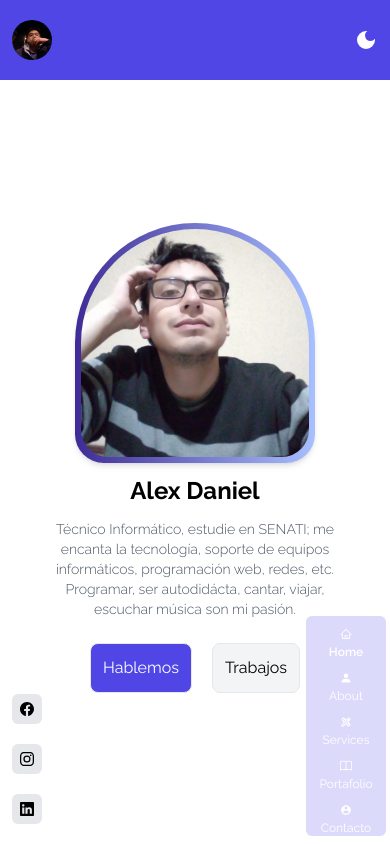
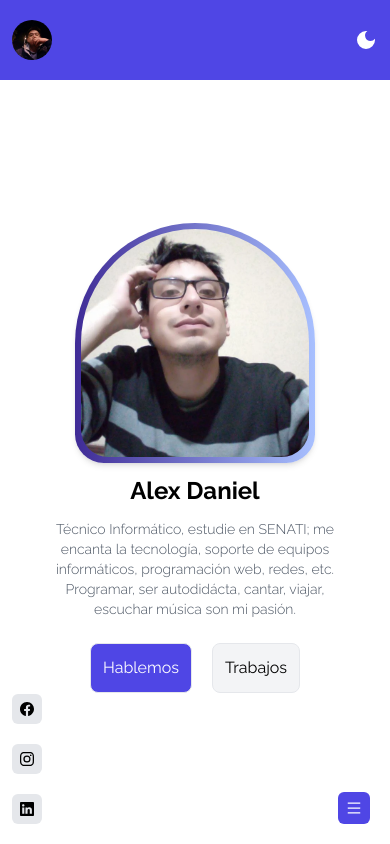
Before and after one commit to PandavionxD/web-site-v2, a React (Vite) app: page / in a window 390 px wide. Built offline with nearby package versions, Linux system fonts and the light colour scheme.

Commit message:
Agregando url en HomePage

```diff
--- a/src/components/FloatingNavbar.jsx
+++ b/src/components/FloatingNavbar.jsx
@@ -1,48 +1,33 @@
-import { AiFillUpSquare, AiOutlineHome } from "react-icons/ai";
-import { BsFillPersonFill } from "react-icons/bs";
-import { MdOutlineDesignServices } from "react-icons/md";
-import { BsBook } from "react-icons/bs";
-import { IoMdContact } from "react-icons/io";
 import { NavLink } from "react-router-dom";
+import { data } from "./data";
+import { useState } from "react";
+import {AiOutlineMenu} from 'react-icons/ai'
+
 
 export const FloatingNavbar = () => {
+  const [hidden, sethidden] = useState(false);
 
   return (
-    <div className="md:hidden p-3 pb-0 opacity-20 hover:opacity-100 fixed rounded-md  bg-indigo-600 w-20 dark:bg-purple-600 flex flex-col gap-3 z-10 bottom-2 justify-center right-1  transition-all duration-700 ">
-      <div  >
-        <NavLink to='/'className='flex flex-col items-center gap-1 text-xs overflow-hidden hover:translate-x-2 transition-all duration-300  ' >
-          <AiOutlineHome className="text-white"  />
-          <span  className="text-white" >Home</span>
-        </NavLink>
-      </div>
-      <div>
-        <NavLink  to='/about' className='flex flex-col items-center  gap-1 text-xs
-        overflow-hidden hover:translate-x-2 transition-all duration-300 '>
-          <BsFillPersonFill  className="text-white"/>
-          <span className="text-white">About</span>
-        </NavLink>
-      </div>
-      <div>
-        <NavLink  to='/services' className='flex flex-col items-center gap-1 text-xs
-        overflow-hidden hover:translate-x-2 transition-all duration-300  '>
-          <MdOutlineDesignServices className="text-white"/>
-          <span className="text-white">Services</span>
-        </NavLink>
-      </div>
-      <div>
-        <NavLink  to='/portfolio' className='flex flex-col items-center gap-1 text-xs
-        overflow-hidden hover:translate-x-2 transition-all duration-300 '>
-          <BsBook className="text-white"/>
-          <span className="text-white" >Portafolio</span>
-        </NavLink>
-      </div>
-      <div>
-        <NavLink  to='/contact' className='flex flex-col items-center gap-1 text-xs
-        overflow-hidden hover:translate-x-2 transition-all duration-300 '>
-          <IoMdContact className="text-white" />
-          <span className="text-white" >Contacto</span>
-        </NavLink>
-      </div>
-    </div>
+    <>
+      <button onMouseOver={() => sethidden(!hidden)} className="md:hidden  flex bg-indigo-600
+       p-2 transition-all duration-700 rounded-md z-50 dark:bg-purple-600 text-white items-center absolute bottom-5 right-5  "  >
+      <AiOutlineMenu />
+      </button>
+      {hidden && (
+        <div className="md:hidden p-3 pb-0 opacity-20 hover:opacity-100 fixed rounded-md  bg-indigo-600 w-20 dark:bg-purple-600 flex flex-col gap-3 z-10 bottom-14 justify-center right-2  transition-all duration-700 ">
+          {data.map((item) => (
+            <div key={item.id}>
+              <NavLink
+                to={item.path}
+                className="flex flex-col items-center gap-1 text-xs overflow-hidden hover:translate-x-2 transition-all duration-300  "
+              >
+                <button className="text-white">{item.icons}</button>
+                <span className="text-white"> {item.title} </span>
+              </NavLink>
+            </div>
+          ))}
+        </div>
+      )}
+    </>
   );
 };
--- a/src/components/Navbar.jsx
+++ b/src/components/Navbar.jsx
@@ -9,7 +9,6 @@ import { useSnackbar } from "notistack";
 export const Navbar = () => {
   const { setDarkToggle, darkToggle } = useUserContext();
   const { enqueueSnackbar } = useSnackbar();
-  console.log(darkToggle)
 
   let darkValue = 'LigtMode'
   if(darkToggle === false) {
--- a/src/components/data.js
+++ /dev/null
@@ -1,27 +0,0 @@
-export const data = [
-  {
-    id: 1,
-    title: "Home",
-    path: "/",
-  },
-  {
-    id: 2,
-    title: "Acerca",
-    path: "/about",
-  },
-  {
-    id: 3,
-    title: "Servicios",
-    path: "/services",
-  },
-  {
-    id: 4,
-    title: "Portafolio",
-    path: "/portfolio",
-  },
-  {
-    id: 5,
-    title: "Contacto",
-    path: "/contact",
-  },
-];
--- /dev/null
+++ b/src/components/data.jsx
@@ -0,0 +1,38 @@
+import { AiOutlineHome } from "react-icons/ai";
+import { BsFillPersonFill } from "react-icons/bs";
+import { MdOutlineDesignServices } from "react-icons/md";
+import { BsBook } from "react-icons/bs";
+import { IoMdContact } from "react-icons/io";
+
+export const data = [
+  {
+    id: 1,
+    title: "Home",
+    path: "/",
+    icons: <AiOutlineHome/>
+  },
+  {
+    id: 2,
+    title: "Acerca",
+    path: "/about",
+    icons: <BsFillPersonFill/>
+  },
+  {
+    id: 3,
+    title: "Servicios",
+    path: "/services",
+    icons: <MdOutlineDesignServices/>
+  },
+  {
+    id: 4,
+    title: "Portafolio",
+    path: "/portfolio",
+    icons: <BsBook/>
+  },
+  {
+    id: 5,
+    title: "Contacto",
+    path: "/contact",
+    icons: <IoMdContact/>
+  },
+];
--- a/src/pages/HomePage.jsx
+++ b/src/pages/HomePage.jsx
@@ -9,9 +9,15 @@ export const HomePage = () => {
     <>
       <div className="min-h-[calc(100vh-7rem)] w-full mx-auto grid place-content-center gap-3 ">
         <picture className="w-60 shadow-md   mx-auto imagen dark:bg-gradient-to-r from-indigo-600 via-purple-900 to-fuchsia-600  ">
-        <img src={logo} alt={logo} className=" object-cover mx-auto imagen1 " />
+          <img
+            src={logo}
+            alt={logo}
+            className=" object-cover mx-auto imagen1 "
+          />
         </picture>
-      <h1 className="text-center text-2xl font-bold dark:text-white ">Alex Daniel</h1>
+        <h1 className="text-center text-2xl font-bold dark:text-white ">
+          Alex Daniel
+        </h1>
         <p className="w-4/5 mx-auto dark:text-gray-300 font-light text-gray-600 text-center text-sm ">
           Técnico Informático, estudie en SENATI; me encanta la tecnología,
           soporte de equipos informáticos, programación web, redes, etc.
@@ -21,21 +27,39 @@ export const HomePage = () => {
           </span>
         </p>
         <div className="flex gap-5 flex-col absolute bottom-5 z-10 left-3 md:left-10 ">
-        <button className="p-2 overflow-hidden bg-gray-200 rounded-md dark:hover:bg-purple-600 hover:bg-indigo-600 hover:text-white hover:-translate-x-2 transition-all duration-300 " >
-          <BsFacebook className="text-sm"  />
-        </button>
-        <button className="p-2 overflow-hidden bg-gray-200 rounded-md dark:hover:bg-purple-600 hover:bg-indigo-600 hover:text-white hover:-translate-x-2 transition-all duration-300 " >
-          <BsInstagram className="text-sm"  />
-        </button>
-        <button className="p-2 overflow-hidden bg-gray-200 rounded-md dark:hover:bg-purple-600 hover:bg-indigo-600 hover:text-white hover:-translate-x-2 transition-all duration-300 " >
-          <BsLinkedin  className="text-sm" />
-        </button>
+          <a
+            href="https://www.facebook.com/alexdaniel.ar2/"
+            target="_blank"
+            className="p-2 overflow-hidden bg-gray-200 rounded-md dark:hover:bg-purple-600 hover:bg-indigo-600 hover:text-white hover:-translate-x-2 transition-all duration-300 "
+          >
+            <BsFacebook className="text-sm" />
+          </a>
+          <a
+            href="https://www.instagram.com/alexdaniel.ar/"
+            target="_blank"
+            className="p-2 overflow-hidden bg-gray-200 rounded-md dark:hover:bg-purple-600 hover:bg-indigo-600 hover:text-white hover:-translate-x-2 transition-all duration-300 "
+          >
+            <BsInstagram className="text-sm" />
+          </a>
+          <a
+            href="https://www.linkedin.com/in/alex-daniel-artica-rivera-9751b915b"
+            target="_blank"
+            className="p-2 overflow-hidden bg-gray-200 rounded-md dark:hover:bg-purple-600 hover:bg-indigo-600 hover:text-white hover:-translate-x-2 transition-all duration-300 "
+          >
+            <BsLinkedin className="text-sm" />
+          </a>
         </div>
-      <div className="flex gap-5 justify-center items-center mt-3 animate__animated animate__fadeInUp" >
-        <Link to='/contact' className="bg-indigo-600 dark:bg-purple-600 p-3 rounded-lg text-white hover:-translate-y-2 hover:text-indigo-600 dark:hover:text-purple-600 hover:bg-transparent overflow-hidden hover:border-indigo-600 dark:border-purple-600 dark:hover:bg-transparent border transition-all duration-300  ">
+        <div className="flex gap-5 justify-center items-center mt-3 animate__animated animate__fadeInUp">
+          <Link
+            to="/contact"
+            className="bg-indigo-600 dark:bg-purple-600 p-3 rounded-lg text-white hover:-translate-y-2 hover:text-indigo-600 dark:hover:text-purple-600 hover:bg-transparent overflow-hidden hover:border-indigo-600 dark:border-purple-600 dark:hover:bg-transparent border transition-all duration-300  "
+          >
             Hablemos
           </Link>
-        <Link to='/portfolio' className="bg-gray-100 p-3 rounded-lg  hover:-translate-y-2 hover:text-indigo-600 hover:bg-transparent hover:border-indigo-600 overflow-hidden dark:hover:text-purple-600 dark:border-purple-600 hover:border-gray-bg-gray-100 border transition-all duration-300  ">
+          <Link
+            to="/portfolio"
+            className="bg-gray-100 p-3 rounded-lg  hover:-translate-y-2 hover:text-indigo-600 hover:bg-transparent hover:border-indigo-600 overflow-hidden dark:hover:text-purple-600 dark:border-purple-600 hover:border-gray-bg-gray-100 border transition-all duration-300  "
+          >
             Trabajos
           </Link>
         </div>
```
Lines whose indentation alone changed are shown as unchanged.
